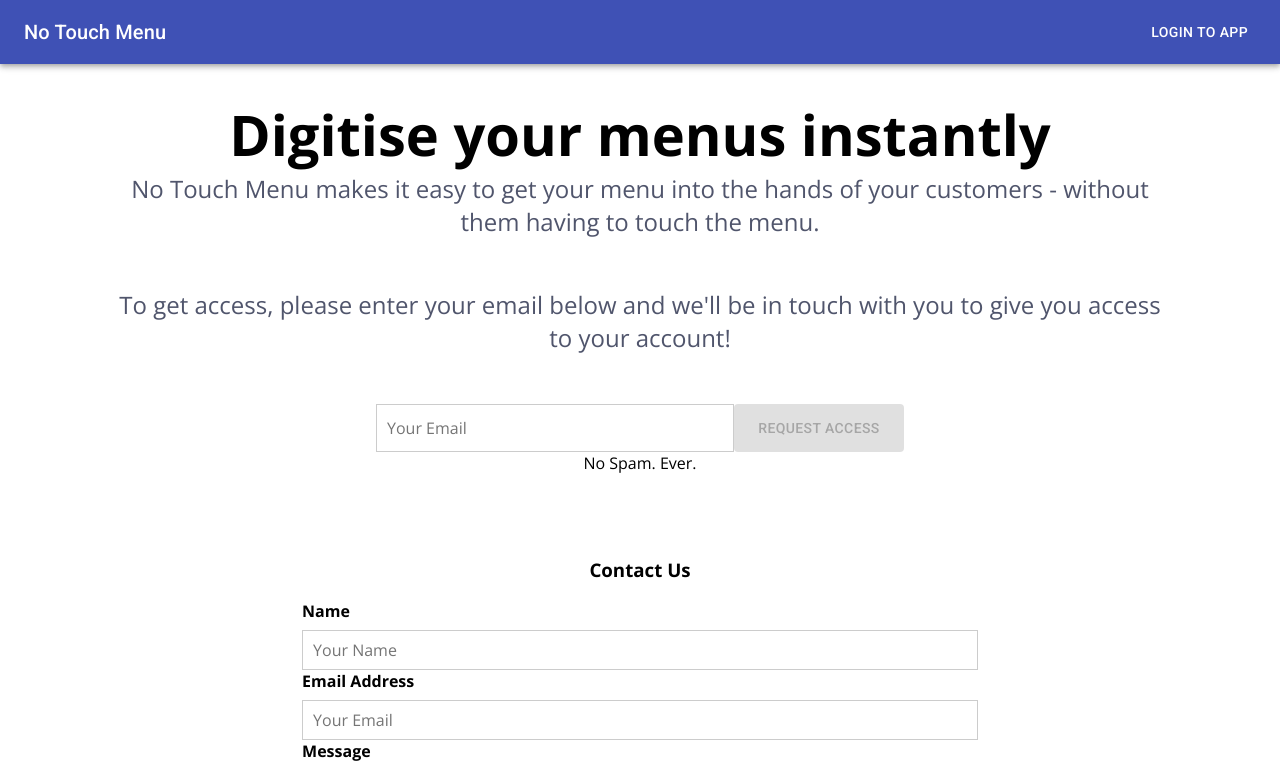
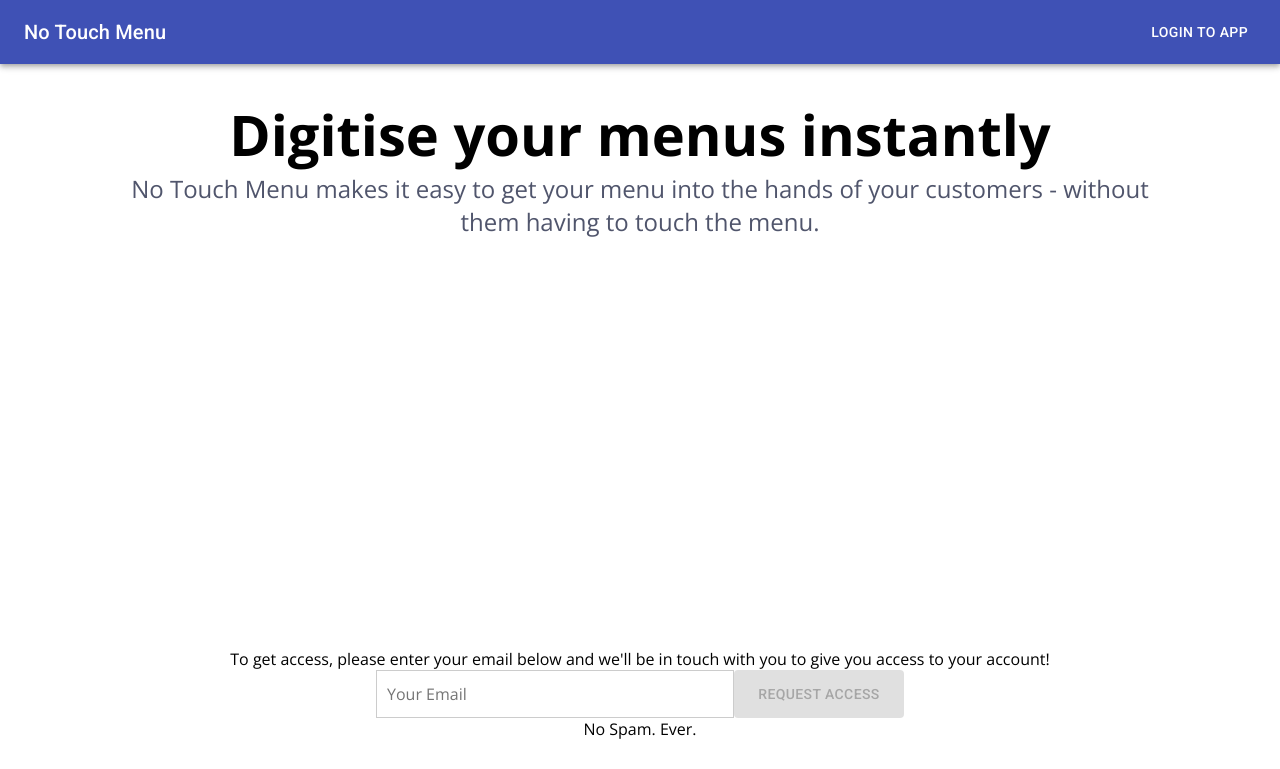
Before and after one commit to benAkehurst/no-touch-menu, a React (Create React App) app in the folder client/: page / in a window 1280 px wide. Shown: the top 769 px of the page. Built offline with nearby package versions, Linux system fonts and the light colour scheme.

Commit message:
feat(landing): add video player

```diff
--- a/client/src/Containers/Landing/Landing.js
+++ b/client/src/Containers/Landing/Landing.js
@@ -2,6 +2,8 @@ import React, { Component } from 'react';
 import classes from './Landing.module.scss';
 import axios from '../../axios-connector';
 import withErrorHandler from '../../hoc/withErrorHandler/withErrorHandler';
+
+import ReactPlayer from 'react-player';
 
 import Aux from '../../hoc/Aux/Aux';
 import ContactForm from '../../components/ContactForm/ContactForm';
@@ -31,7 +33,11 @@ class Landing extends Component {
                 No Touch Menu makes it easy to get your menu into the hands of
                 your customers - without them having to touch the menu.
               </span>
-              <span className={classes.Subheader}>
+              <ReactPlayer
+                className={classes.ExplainerVideo}
+                url="https://www.youtube.com/watch?v=ysz5S6PUM-U"
+              ></ReactPlayer>
+              <span className={classes.SubheaderTwo}>
                 To get access, please enter your email below and we'll be in
                 touch with you to give you access to your account!
               </span>
```
